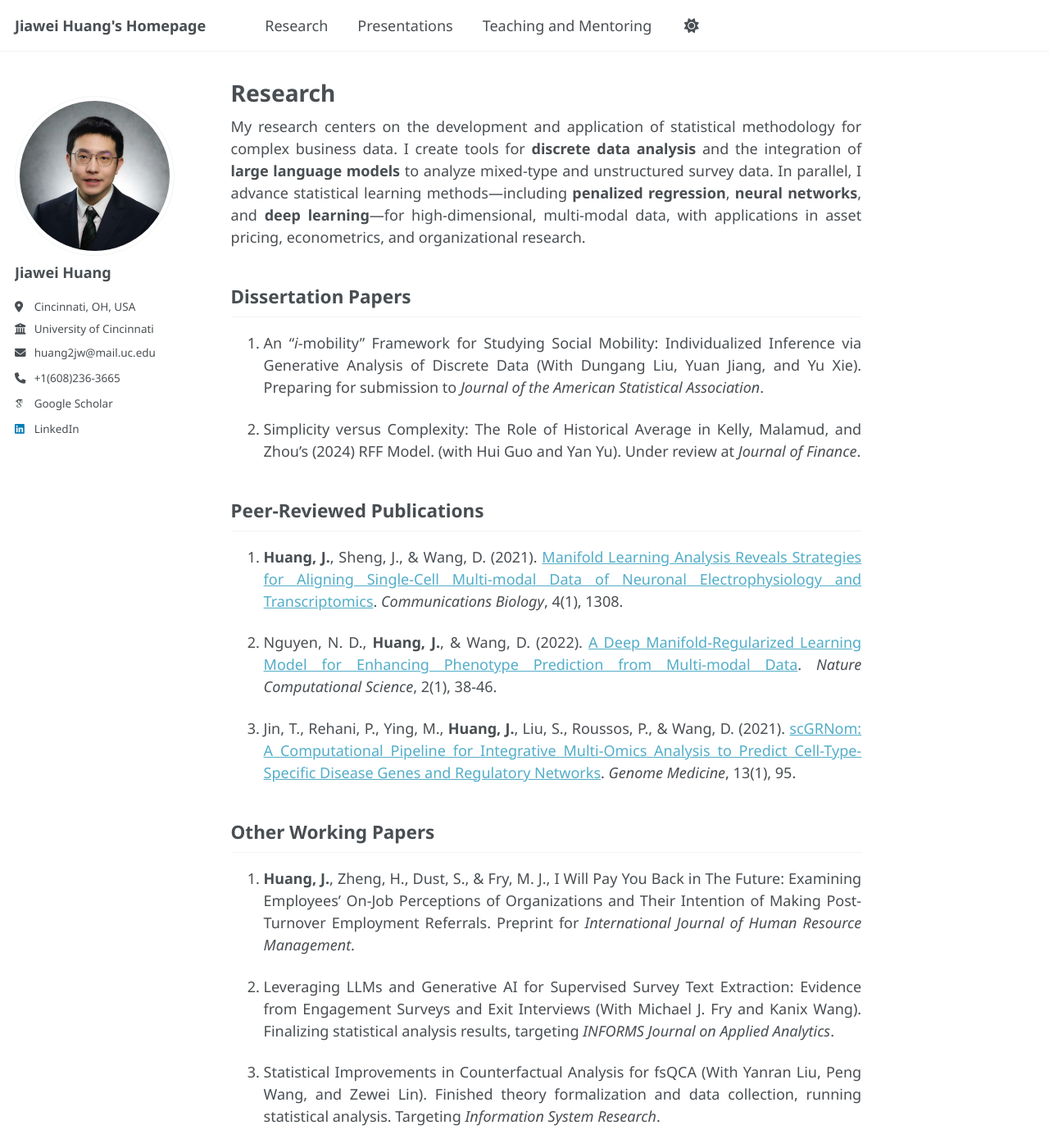
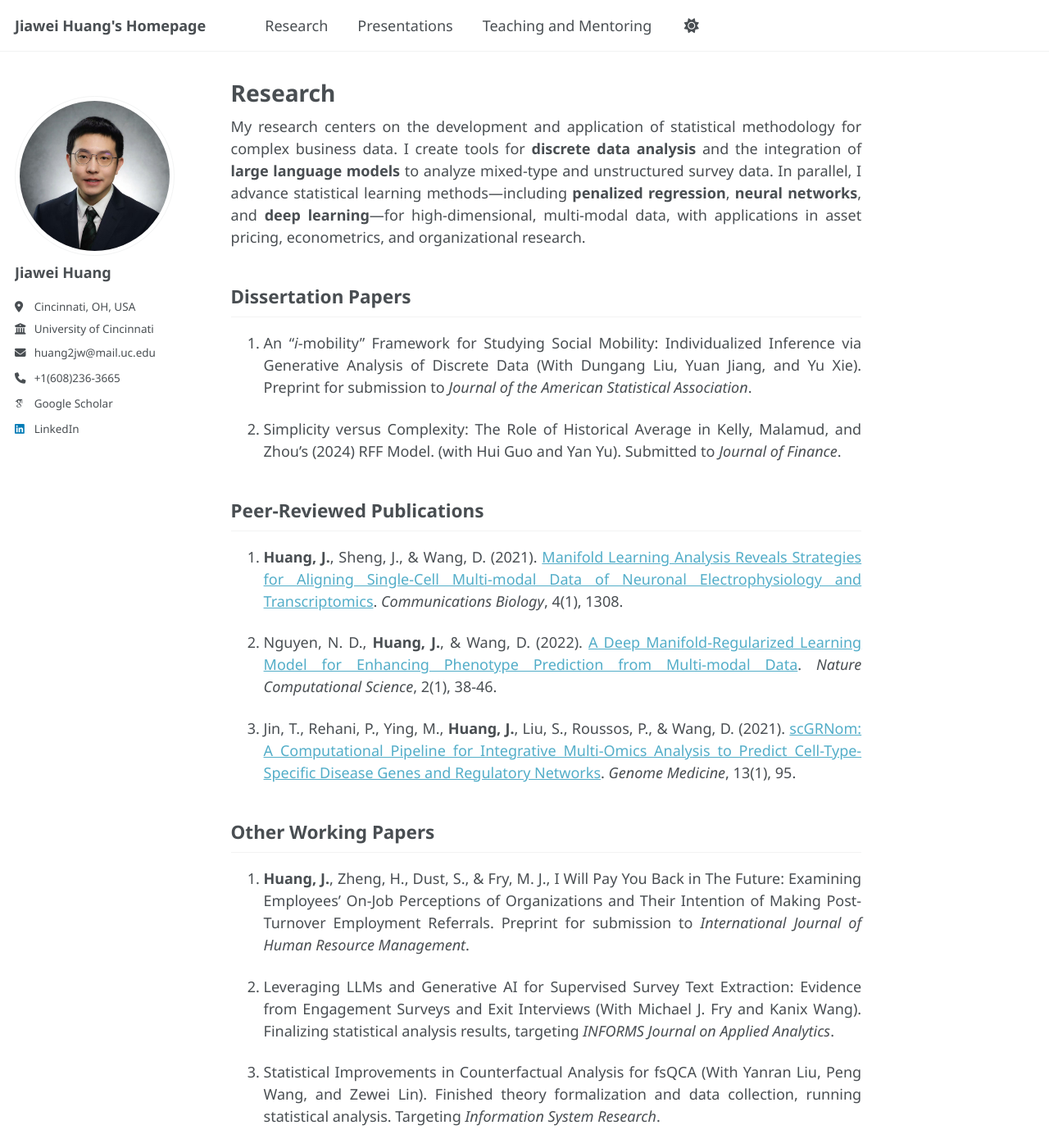
Before and after one commit to Jiawei98/Jiawei98.github.io, a Jekyll site: the page built from _pages/research.md, in a window 1280 px wide and 1400 px high. Shown: the whole window at 82% size. Built offline with Jekyll 4.4.1, drawn with Linux system fonts in a browser that asks for light colours; some web fonts are replaced; a script that is not in the unit is left out.

Commit message:
Update research.md

```diff
--- a/_pages/research.md
+++ b/_pages/research.md
@@ -8,9 +8,9 @@ My research centers on the development and application of statistical methodolog
 
 ## Dissertation Papers
 
-1. An "*i*-mobility" Framework for Studying Social Mobility: Individualized Inference via Generative Analysis of Discrete Data (With Dungang Liu, Yuan Jiang, and Yu Xie). Preparing for submission to *Journal of the American Statistical Association*.
+1. An "*i*-mobility" Framework for Studying Social Mobility: Individualized Inference via Generative Analysis of Discrete Data (With Dungang Liu, Yuan Jiang, and Yu Xie). Preprint for submission to *Journal of the American Statistical Association*.
 
-2. Simplicity versus Complexity: The Role of Historical Average in Kelly, Malamud, and Zhou's (2024) RFF Model. (with Hui Guo and Yan Yu). Under review at *Journal of Finance*.
+2. Simplicity versus Complexity: The Role of Historical Average in Kelly, Malamud, and Zhou's (2024) RFF Model. (with Hui Guo and Yan Yu). Submitted to *Journal of Finance*.
 
 ## Peer-Reviewed Publications
 
@@ -22,7 +22,7 @@ My research centers on the development and application of statistical methodolog
 
 ## Other Working Papers
 
-6. **Huang, J.**, Zheng, H., Dust, S., & Fry, M. J., I Will Pay You Back in The Future: Examining Employees' On-Job Perceptions of Organizations and Their Intention of Making Post-Turnover Employment Referrals. Preprint for *International Journal of Human Resource Management*.
+6. **Huang, J.**, Zheng, H., Dust, S., & Fry, M. J., I Will Pay You Back in The Future: Examining Employees' On-Job Perceptions of Organizations and Their Intention of Making Post-Turnover Employment Referrals. Preprint for submission to *International Journal of Human Resource Management*.
 
 7. Leveraging LLMs and Generative AI for Supervised Survey Text Extraction: Evidence from Engagement Surveys and Exit Interviews (With Michael J. Fry and Kanix Wang). Finalizing statistical analysis results, targeting *INFORMS Journal on Applied Analytics*.
 
```
